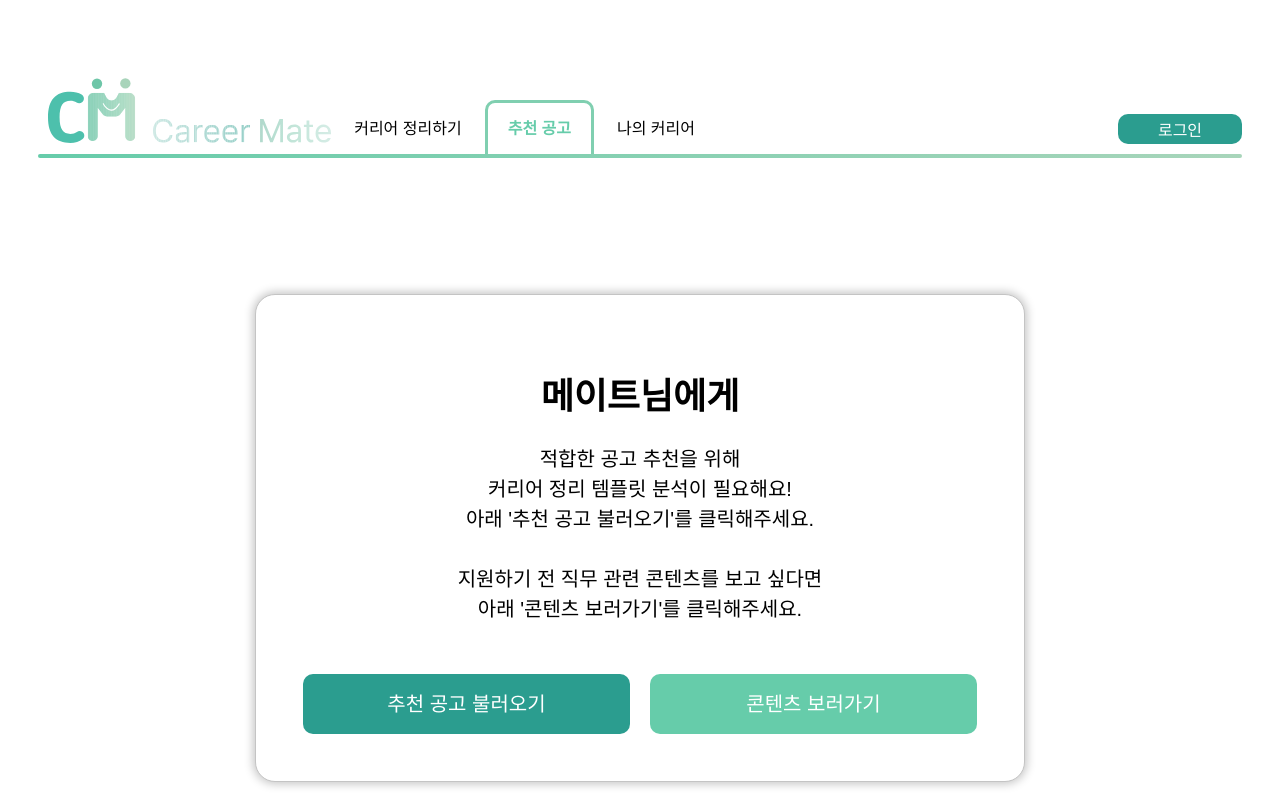
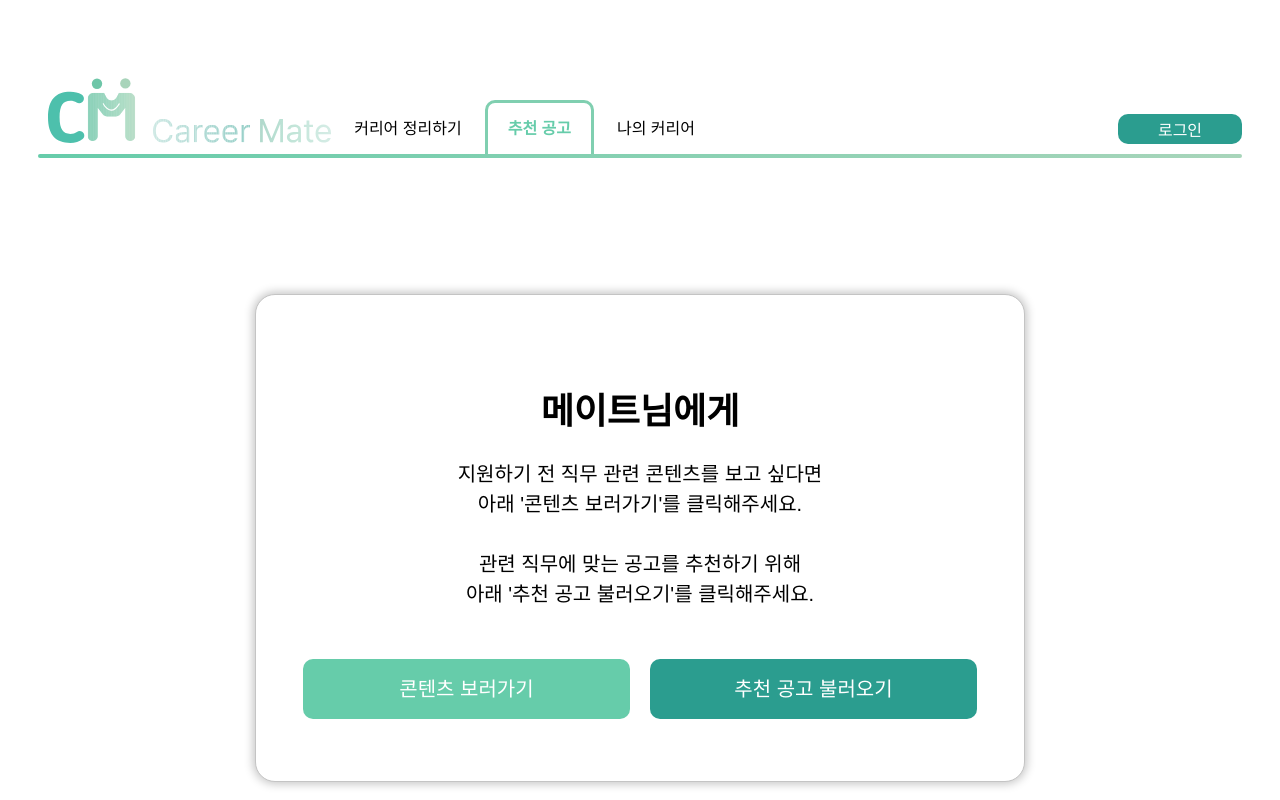
Before and after one commit to Career-Mate/Web, a React (Vite) app: page /recommend in a window 1280 px wide. Shown: the top 800 px of the page. Built offline with nearby package versions, Linux system fonts and the light colour scheme; no server answers; a web font is replaced by a local one.

Commit message:
fix: detail 페이지 '이전으로 돌아가기' 버튼 수정, chore: recommend main 페이지 버튼 순서 변경

```diff
--- a/src/pages/MyCareer/ScrapPage/ScrapJob.jsx
+++ b/src/pages/MyCareer/ScrapPage/ScrapJob.jsx
@@ -4,30 +4,36 @@ import UnderlineButton from '../../../components/common/Button/UnderlineButton/U
 import Pagination from '../../../components/common/Pagination/Pagination';
 import * as S from './styled/styled';
 import { useAuthStore } from '../../../store/authStore';
-import { useNavigate } from 'react-router-dom';
+import { useNavigate, useLocation } from 'react-router-dom';
 import { useState, useEffect } from 'react';
 
-const ScrapJob = ({ onNavigate }) => {
+const ScrapJob = ({ onNavigate, prevPage }) => {
     const { user } = useAuthStore();
     const navigate = useNavigate();
-
+    const location = useLocation();
     const { data: scrapJobs, isLoading, isError } = useGetScrapJobs();
     const itemsPerPage = 6;
 
-    const [currentPage, setCurrentPage] = useState(1);
     const [filteredJobs, setFilteredJobs] = useState([]);
+    const [totalPages, setTotalPages] = useState(1);
+    const [currentPage, setCurrentPage] = useState(prevPage);
+    useEffect(() => {
+        if (prevPage) {
+            setCurrentPage(prevPage);
+        }
+    }, [prevPage]);
 
-    // scrapJobs가 undefined일 수 있으므로 기본값([])을 설정하여 안정성 확보
     useEffect(() => {
         setFilteredJobs((scrapJobs || []).filter((job) => job.jobName === user.job));
     }, [scrapJobs, user.job]);
 
-    const totalPages = Math.max(1, Math.ceil(filteredJobs.length / itemsPerPage));
-    const displayedJobs = filteredJobs.slice((currentPage - 1) * itemsPerPage, currentPage * itemsPerPage);
+    useEffect(() => {
+        const newTotalPages = Math.max(1, Math.ceil(filteredJobs.length / itemsPerPage));
+        setTotalPages(newTotalPages);
+    }, [filteredJobs]);
 
-    // 렌더링 도중 훅이 변경되는 문제를 방지하기 위해 useEffect 사용
     useEffect(() => {
-        if (currentPage > totalPages) {
+        if (totalPages > 1 && currentPage > totalPages) {
             setCurrentPage(Math.max(1, totalPages));
         }
     }, [totalPages]);
@@ -38,6 +44,8 @@ const ScrapJob = ({ onNavigate }) => {
 
     if (isLoading) return <div>loading...</div>;
     if (isError) return <div>error</div>;
+
+    const displayedJobs = filteredJobs.slice((currentPage - 1) * itemsPerPage, currentPage * itemsPerPage);
 
     return (
         <>
@@ -53,7 +61,7 @@ const ScrapJob = ({ onNavigate }) => {
                             jobType={user.job}
                             goToDetail={() =>
                                 navigate(`/recommend/detail/${job.recruitId}`, {
-                                    state: { page: currentPage },
+                                    state: { page: currentPage, from: 'scrap' },
                                 })
                             }
                             isScrapped={job.isScraped}
--- a/src/pages/MyCareer/ScrapPage/ScrapPage.jsx
+++ b/src/pages/MyCareer/ScrapPage/ScrapPage.jsx
@@ -2,13 +2,14 @@ import * as S from './styled/styled';
 import pin from '../../../assets/common/pin.svg';
 import ScrapContent from './ScrapContent';
 import ScrapJob from './ScrapJob';
-import { useNavigate } from 'react-router-dom';
+import { useNavigate, useLocation } from 'react-router-dom';
 import { useState } from 'react';
 
 const ScrapContentPage = () => {
     const navigate = useNavigate();
+    const location = useLocation();
 
-    const [selectedTab, setSelectedTab] = useState('content');
+    const [selectedTab, setSelectedTab] = useState(location.state?.selectedTab || 'content');
 
     return (
         <S.Container>
@@ -31,7 +32,7 @@ const ScrapContentPage = () => {
             {selectedTab === 'content' ? (
                 <ScrapContent onNavigate={() => navigate('/recommend/content')} />
             ) : (
-                <ScrapJob onNavigate={() => navigate('/recommend/job')} />
+                <ScrapJob onNavigate={() => navigate('/recommend/job')} prevPage={location.state?.page || 1} />
             )}
         </S.Container>
     );
--- a/src/pages/Recommend/JobDetailPage/JobDetailPage.jsx
+++ b/src/pages/Recommend/JobDetailPage/JobDetailPage.jsx
@@ -14,16 +14,23 @@ const JobDetailPage = () => {
     const [speechVisible, setSpeechVisible] = useState(false);
 
     const location = useLocation();
+    const navigate = useNavigate();
+
     const prevPage = location.state?.page || 1;
+    const from = location.state?.from || 'recommend';
 
     const onAIChatClick = () => {
         setSpeechVisible((prev) => !prev);
     };
 
-    const navigate = useNavigate();
     const handlePrevNavigation = () => {
-        navigate('/recommend/job', { state: { page: prevPage } });
+        if (from === 'recommend') {
+            navigate('/recommend/job', { state: { page: prevPage, sortType: location.state?.sortType || '전체' } });
+        } else {
+            navigate('/mycareer/saved-content', { state: { page: prevPage, selectedTab: 'job' } });
+        }
     };
+
     const handleJobRecruitNavigation = () => {
         window.open(detail?.data?.recruitUrl, '_blank', 'noopener,noreferrer');
     };
--- a/src/pages/Recommend/RecommendPage/RecommendJobPage.jsx
+++ b/src/pages/Recommend/RecommendPage/RecommendJobPage.jsx
@@ -21,7 +21,7 @@ const RecommendJobPage = ({ user }) => {
     const queryClient = useQueryClient();
 
     const [currentPage, setCurrentPage] = useState(location.state?.page || 1);
-    const [sortType, setSortType] = useState('전체');
+    const [sortType, setSortType] = useState(location.state?.sortType || '전체');
 
     const { data, isLoading, error } = useGetRecommendJobs(currentPage, SORT_TYPES[sortType]);
     const jobs = data?.jobs || [];
@@ -81,7 +81,7 @@ const RecommendJobPage = ({ user }) => {
                             jobType={user.job}
                             goToDetail={() =>
                                 navigate(`/recommend/detail/${job.id}`, {
-                                    state: { page: currentPage },
+                                    state: { page: currentPage, sortType: sortType, from: 'recommend' },
                                 })
                             }
                             isScrapped={job.isScraped}
--- a/src/pages/Recommend/RecommnedMainPage/RecommendMainPage.jsx
+++ b/src/pages/Recommend/RecommnedMainPage/RecommendMainPage.jsx
@@ -37,13 +37,21 @@ const RecommendMainPage = () => {
                 showLogo={false}
                 showTitleText={false}
                 mainText={`${user.user.name} 메이트님에게`}
-                detailText={`적합한 공고 추천을 위해
-                    커리어 정리 템플릿 분석이 필요해요!
-                    아래 '추천 공고 불러오기'를 클릭해주세요.
+                detailText={`지원하기 전 직무 관련 콘텐츠를 보고 싶다면
+                    아래 '콘텐츠 보러가기'를 클릭해주세요.
 
-                    지원하기 전 직무 관련 콘텐츠를 보고 싶다면
-                    아래 '콘텐츠 보러가기'를 클릭해주세요.`}
+                    관련 직무에 맞는 공고를 추천하기 위해
+                    아래 '추천 공고 불러오기'를 클릭해주세요.`}
                 buttons={[
+                    {
+                        text: '콘텐츠 보러가기',
+                        width: '327px',
+                        height: '60px',
+                        backgroundColor: 'green',
+                        onClick: () => {
+                            navigate('/recommend/content');
+                        },
+                    },
                     {
                         text: '추천 공고 불러오기',
                         width: '327px',
@@ -51,15 +59,6 @@ const RecommendMainPage = () => {
                         backgroundColor: 'deepgreen',
                         onClick: () => {
                             handleOpenPopup();
-                        },
-                    },
-                    {
-                        text: '콘텐츠 보러가기',
-                        width: '327px',
-                        height: '60px',
-                        backgroundColor: 'green',
-                        onClick: () => {
-                            navigate('/recommend/content');
                         },
                     },
                 ]}
```
